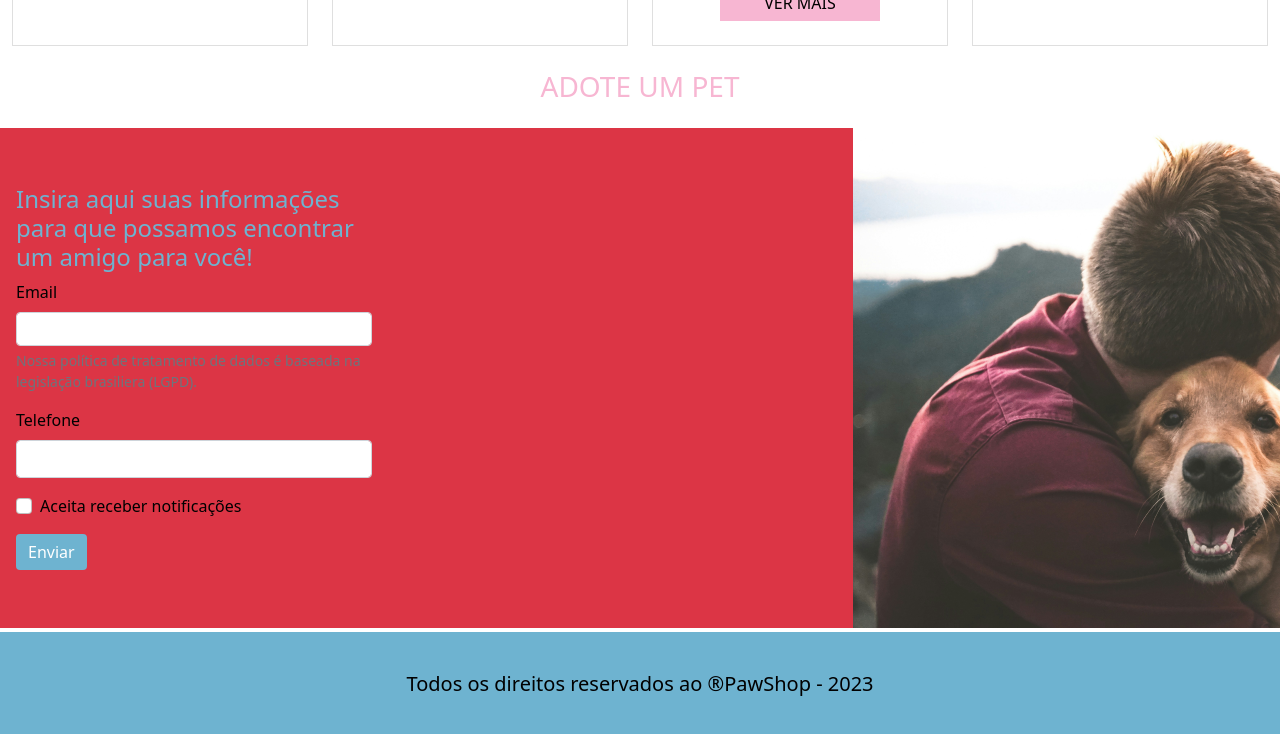
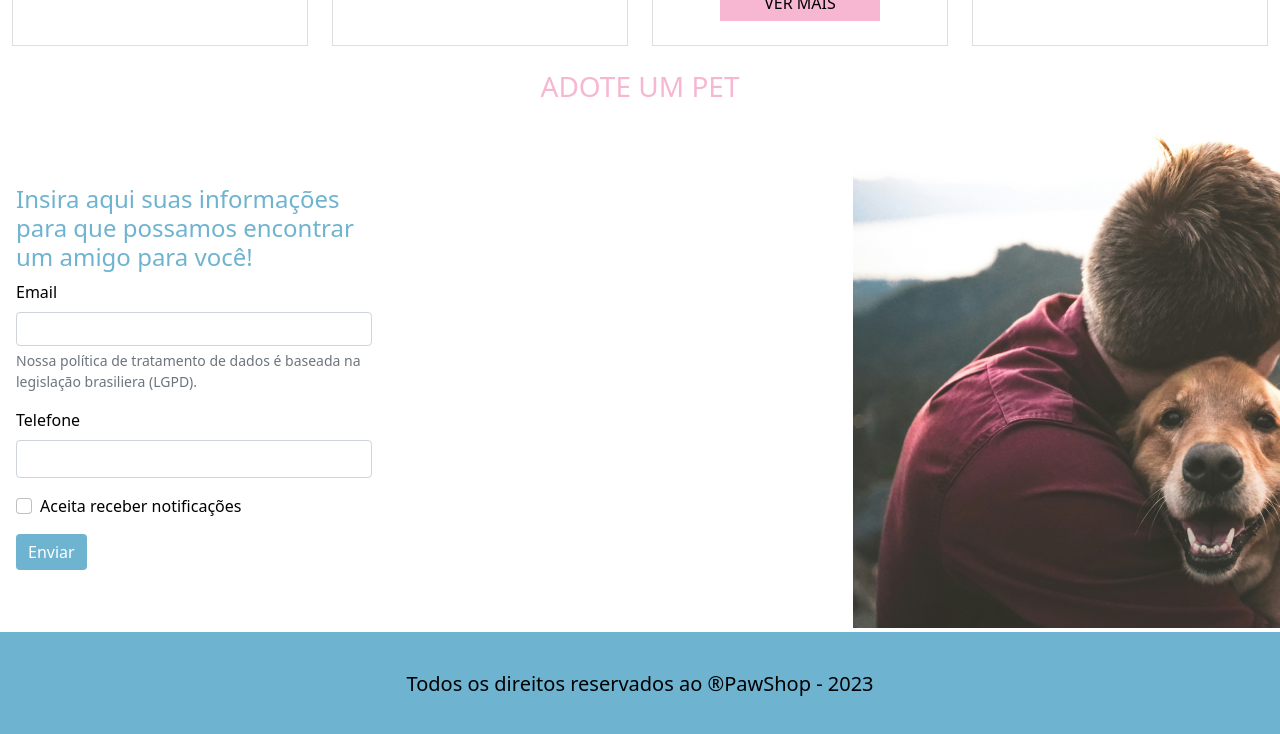
Before and after one commit to AgMaciel/assetsPetshop20, a plain HTML site: page index.html in a window 1280 px wide. Shown: the part 2125-2859 px from the top of the page. Drawn offline with nearby package versions, Linux system fonts and the light colour scheme.

Commit message:
background do form - correção
corrigindo e excluindo o background danger do form

```diff
--- a/index.html
+++ b/index.html
@@ -174,7 +174,7 @@
           <section id="adoteumpetSection" class="container-fluid d-flex  p-0 my-1 mx-0     justify-content-center">
 
 
-              <div id="formAdoteImagem" class=" bg-danger p-0 d-flex flex-column justify-content-center">
+              <div id="formAdoteImagem" class="p-0 d-flex flex-column justify-content-center">
                       <form class=" d-flex col-5 m-3 p-0 justify-content-center">
                           <div  id="grupoEmailfoto">
                               <div class="mb-3">
```
